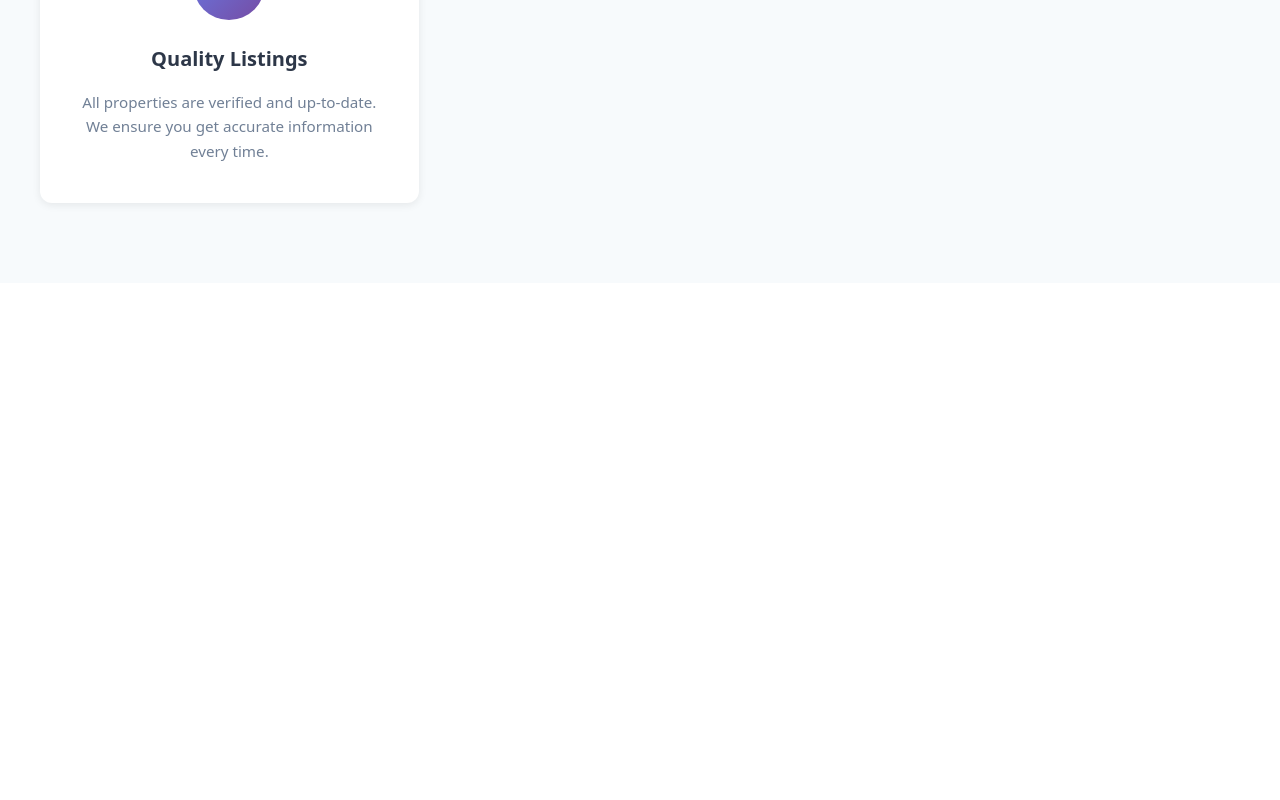
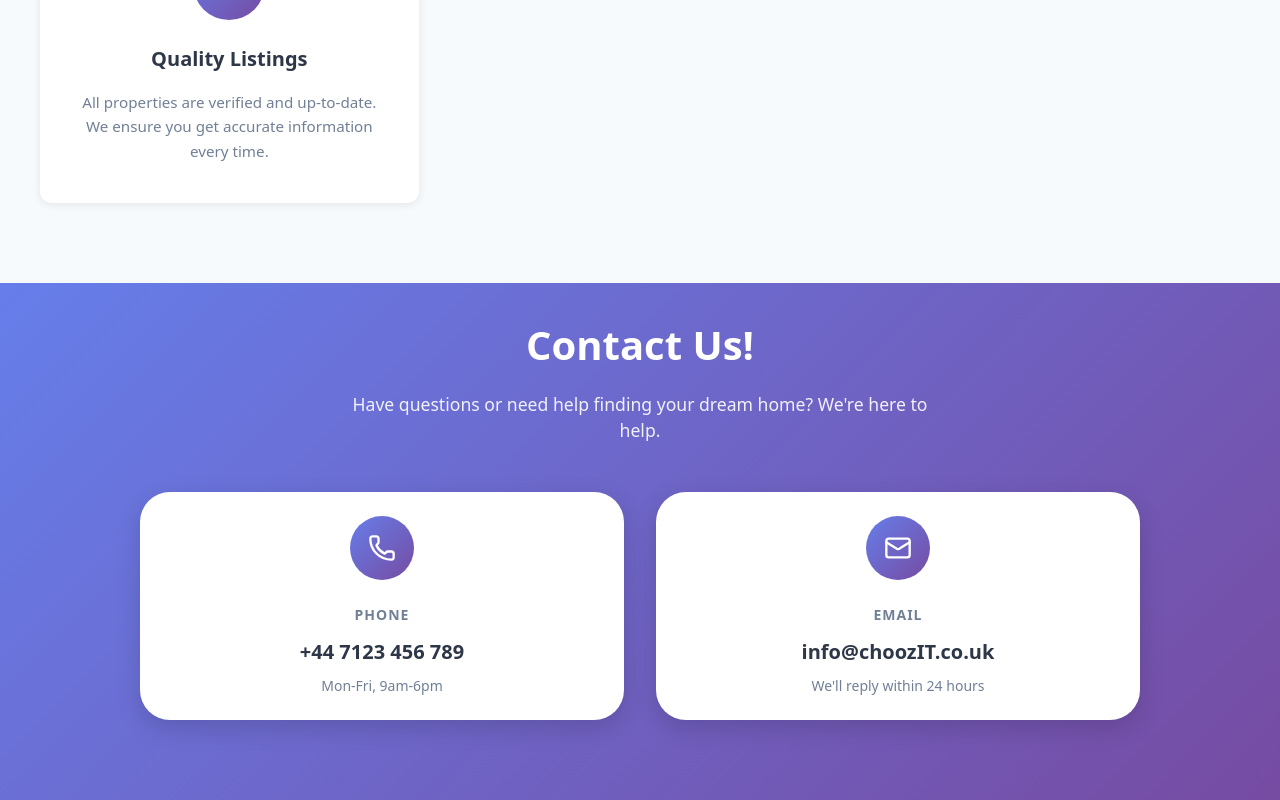
Before and after one commit to yashwinsivakumar/search_properties, a React (Vite) app: page / in a window 1280 px wide. Shown: the part 3794-4594 px from the top of the page. Before the commit the page ends 4077 px from the top, so only its background shows below. Built offline with nearby package versions, Linux system fonts and the light colour scheme.

Commit message:
Added a "Contact us" section

```diff
--- a/src/components/SearchProperty.css
+++ b/src/components/SearchProperty.css
@@ -908,3 +908,141 @@ font-size: 1.75rem;
     font-size: 0.875rem;
   }
 }
+
+/* Contact Section */
+.contact-section {
+  background: linear-gradient(135deg, #667eea 0%, #764ba2 100%);
+  padding: 2rem 1.5rem;
+  margin-top: 0;
+}
+
+.contact-container {
+  max-width: 1000px;
+  margin: 0 auto;
+  text-align: center;
+}
+
+.contact-title {
+  font-size: 2.5rem;
+  font-weight: 700;
+  color: white;
+  margin-bottom: 1rem;
+}
+
+.contact-subtitle {
+  font-size: 1.1rem;
+  color: rgba(255, 255, 255, 0.9);
+  margin-bottom: 3rem;
+  max-width: 600px;
+  margin-left: auto;
+  margin-right: auto;
+}
+
+/* Contact Info Grid */
+.contact-info-grid {
+  display: grid;
+  grid-template-columns: repeat(auto-fit, minmax(280px, 1fr));
+  gap: 2rem;
+  margin-bottom: 3rem;
+}
+
+.contact-card {
+  background: white;
+  border-radius: 30px;
+  padding: 1.5rem 2rem;
+  box-shadow: 0 8px 24px rgba(0, 0, 0, 0.15);
+  transition: all 0.3s ease;
+}
+
+.contact-card:hover {
+  transform: translateY(-8px);
+  box-shadow: 0 12px 32px rgba(0, 0, 0, 0.2);
+}
+
+.contact-icon-wrapper {
+  background: linear-gradient(135deg, #667eea 0%, #764ba2 100%);
+  color: white;
+  width: 64px;
+  height: 64px;
+  border-radius: 50%;
+  display: flex;
+  align-items: center;
+  justify-content: center;
+  margin: 0 auto 1.5rem;
+  transition: transform 0.3s ease;
+}
+
+.contact-card:hover .contact-icon-wrapper {
+  transform: scale(1.1) rotate(10deg);
+}
+
+.contact-card-title {
+  font-size: 0.875rem;
+  font-weight: 600;
+  color: #718096;
+  margin-bottom: 0.75rem;
+  text-transform: uppercase;
+  letter-spacing: 1px;
+}
+
+.contact-link {
+  font-size: 1.25rem;
+  font-weight: 600;
+  color: #2d3748;
+  text-decoration: none;
+  display: block;
+  margin-bottom: 0.5rem;
+  transition: color 0.2s;
+}
+
+.contact-link:hover {
+  color: #667eea;
+}
+
+.contact-card-desc {
+  font-size: 0.875rem;
+  color: #718096;
+  margin: 0;
+}
+
+
+
+/* Responsive Design */
+@media (max-width: 768px) {
+  .contact-section {
+    padding: 2rem 1.5rem;
+  }
+
+  .contact-title {
+    font-size: 2rem;
+  }
+
+  .contact-subtitle {
+    font-size: 1rem;
+  }
+
+  .contact-info-grid {
+    grid-template-columns: 1fr;
+  }
+
+  .contact-card {
+    padding: 1rem 1.5rem;
+  }
+}
+
+@media (max-width: 480px) {
+  .contact-title {
+    font-size: 1.75rem;
+  }
+
+  .contact-icon-wrapper {
+    width: 55px;
+    height: 55px;
+  }
+
+  .contact-link {
+    font-size: 1.1rem;
+  }
+
+
+}
--- a/src/components/SearchProperty.jsx
+++ b/src/components/SearchProperty.jsx
@@ -762,6 +762,44 @@ export default function SearchProperty({ onViewProperty }) {
           </div>
         </div>
       </section>
+
+      {/* Contact Section */}
+      <section className="contact-section" id="contact">
+        <div className="contact-container">
+          <h2 className="contact-title">Contact Us!</h2>
+          <p className="contact-subtitle">
+            Have questions or need help finding your dream home? We're here to help.
+          </p>
+
+          <div className="contact-info-grid">
+            {/* Phone */}
+            <div className="contact-card">
+              <div className="contact-icon-wrapper">
+                <Phone size={28} />
+              </div>
+              <h3 className="contact-card-title">Phone</h3>
+              <a href="tel:+447123456789" className="contact-link">
+                +44 7123 456 789
+              </a>
+              <p className="contact-card-desc">Mon-Fri, 9am-6pm</p>
+            </div>
+
+            {/* Email */}
+            <div className="contact-card">
+              <div className="contact-icon-wrapper">
+                <Mail size={28} />
+              </div>
+              <h3 className="contact-card-title">Email</h3>
+              <a href="mailto:info@choozet.co.uk" className="contact-link">
+                info@choozIT.co.uk
+              </a>
+              <p className="contact-card-desc">We'll reply within 24 hours</p>
+            </div>
+          </div>
+
+
+        </div>
+      </section>
 </div>
 );
 }
```
